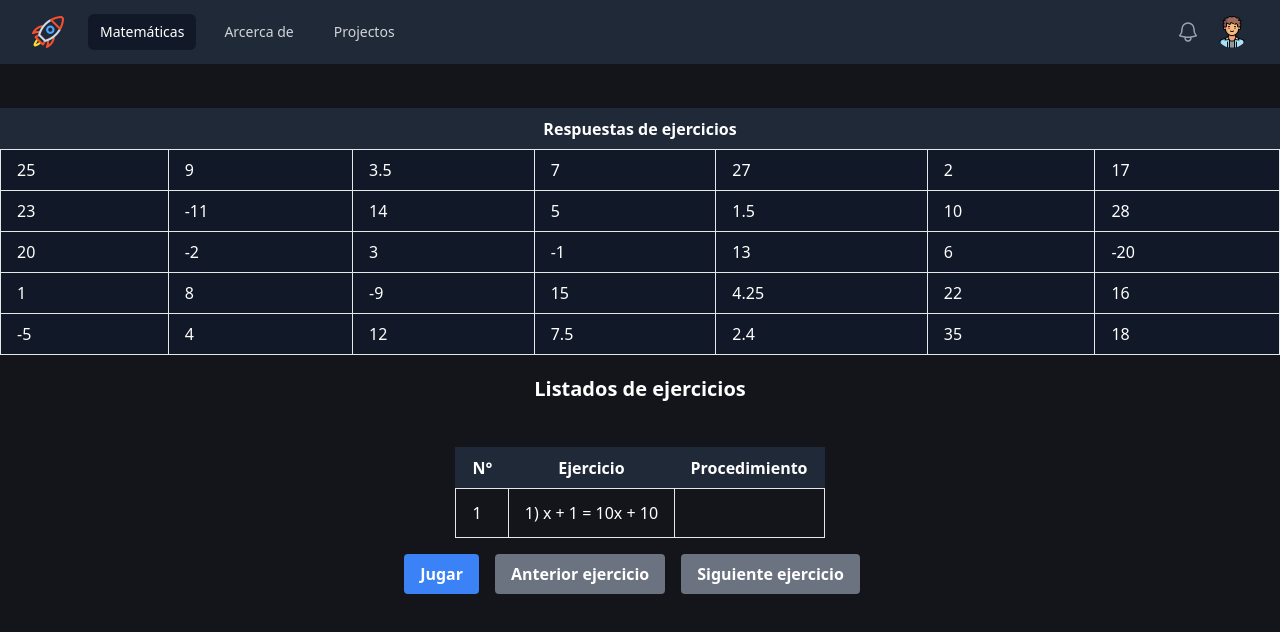
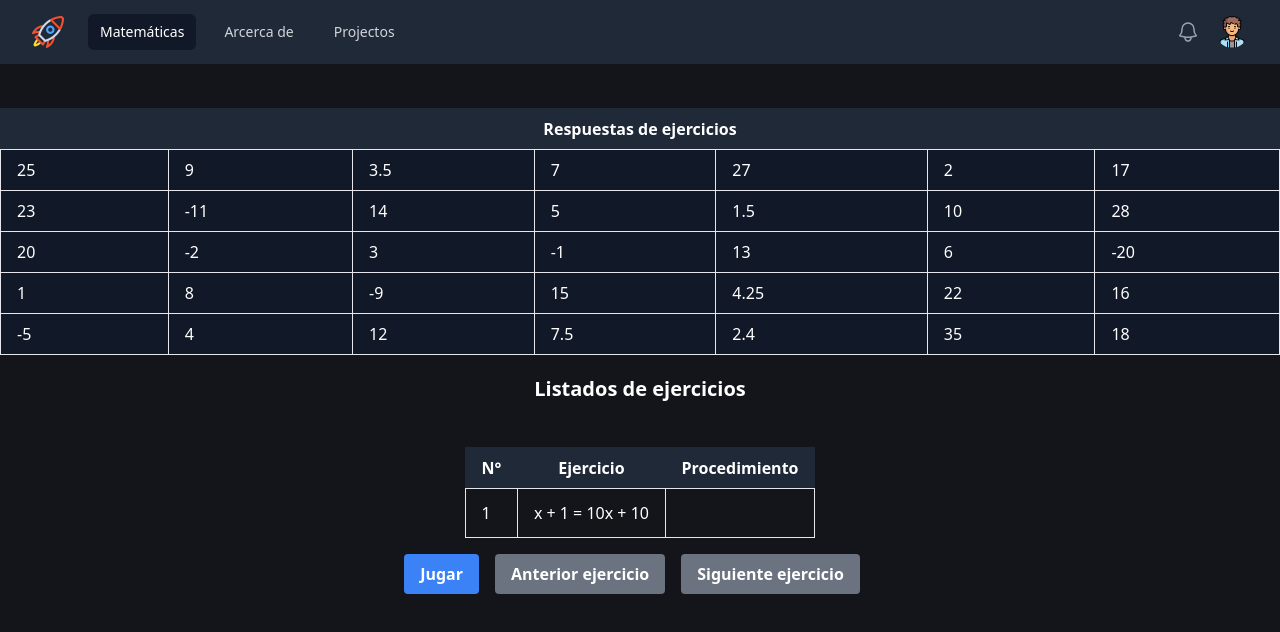
Before and after one commit to R0LM0/app-mate, a React (Vite) app: page / in a window 1280 px wide. Shown: the top 632 px of the page. Built offline with nearby package versions, Linux system fonts and the light colour scheme; what @midudev/tailwind-animations would draw is missing.

Commit message:
Update Tables.jsx

```diff
--- a/src/components/Tables.jsx
+++ b/src/components/Tables.jsx
@@ -11,21 +11,21 @@ const datos = [
 const ejercicios = [
     {
         id: 1,
-        ejercicio: "1) x + 1 = 10x + 10",
+        ejercicio: "x + 1 = 10x + 10",
         procedimiento: "x - 10x = 10 - 1; -9x = 9; x = 9/9; x = 1",
         respuesta: -1,
         visible: false
     },
     {
         id: 2,
-        ejercicio: "2) 2x-4 + 2x -12",
+        ejercicio: "2x-4 + 2x -12",
         procedimiento: "4x-4 = 12 ;  4x-4+4 = 12+4 ; 4x = 16 ; 4x/4 = 16/4 ; x = 4",
         respuesta: 4,
         visible: false
     },
     {
         id: 3,
-        ejercicio: "3) 2x+5 = 9",
+        ejercicio: "2x+5 = 9",
         procedimiento: "2x+5-5 = 9-5 ; 2x = 4 ; 2x/2 = 4/2 ; 1x = 2 ; x = 2/1 ; x = 2",
         respuesta: 2,
         visible: false
```
